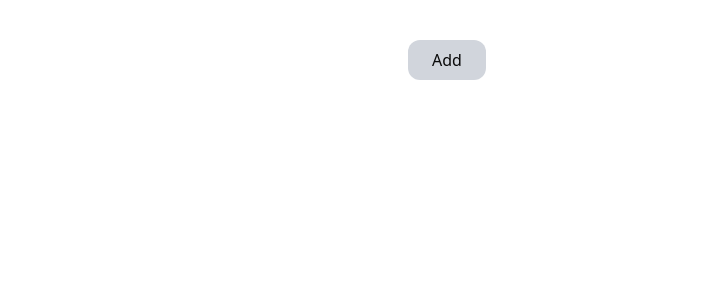
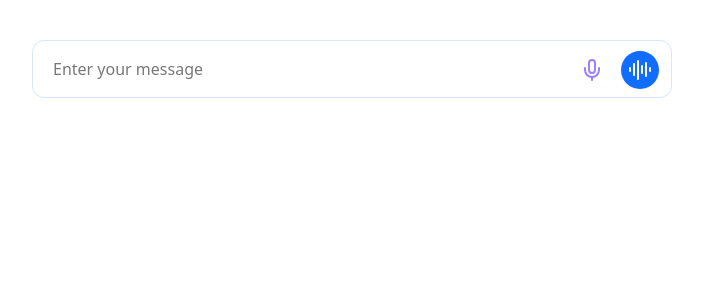
Before and after one commit to kasparas-ban/animation-examples, a Next.js app: page /slides in a window 1280 px wide. Shown: the top 300 px of the page, without its empty margins (8-711 px from the left). Built offline with nearby package versions, Linux system fonts and the light colour scheme.

Commit message:
Udpated animation sequence

```diff
--- a/app/slides/page.tsx
+++ b/app/slides/page.tsx
@@ -5,8 +5,15 @@ import Slide1 from "./slide-1";
 import Slide2 from "./slide-2";
 import ViewTransitionsMotion from "../../components/view-transitions/motion/view-transitions-motion";
 import ViewTransitionsCSS from "@/components/view-transitions/css/view-transitions-css";
+import Test from "./test";
 
-const slides = [ViewTransitionsCSS, ViewTransitionsMotion, Slide1, Slide2];
+const slides = [
+  Test,
+  ViewTransitionsCSS,
+  ViewTransitionsMotion,
+  Slide1,
+  Slide2,
+];
 
 export default function Page() {
   const [currentSlide, setCurrentSlide] = useState(0);
--- a/app/slides/test.tsx
+++ b/app/slides/test.tsx
@@ -1,11 +1,11 @@
 import { SpinnerToInput } from "@/components/spinner-to-input/spinner-to-input";
-import { UserInput } from "@/components/spinner-to-input/user-input";
 
 export default function Test() {
   return (
-    <div className="relative max-w-[640px]">
-      <UserInput />
-      <SpinnerToInput />
+    <div className="relative p-10">
+      <div className="w-[640px]">
+        <SpinnerToInput />
+      </div>
     </div>
   );
 }
--- a/components/spinner-to-input/spinner-to-input.tsx
+++ b/components/spinner-to-input/spinner-to-input.tsx
@@ -46,7 +46,7 @@ export function SpinnerToInput() {
         animate(
           "[data-outline]",
           { borderRadius: 12, height: 58, width: "100%" },
-          { duration: 0.25, ease: "easeOut" }
+          { duration: 0.6, ease: "easeOut" }
         ),
         // Morph spinner to button
         animate([
@@ -111,7 +111,7 @@ export function SpinnerToInput() {
           <motion.div
             key="outline"
             data-outline
-            style={{ opacity: 0, borderRadius: 24 }}
+            style={{ opacity: 0, borderRadius: 24, width: 50, height: 50 }}
             className="bg-background border-field-border absolute top-1/2 left-0 flex -translate-y-1/2 items-center border"
           >
             {/* Input placeholder */}
```
